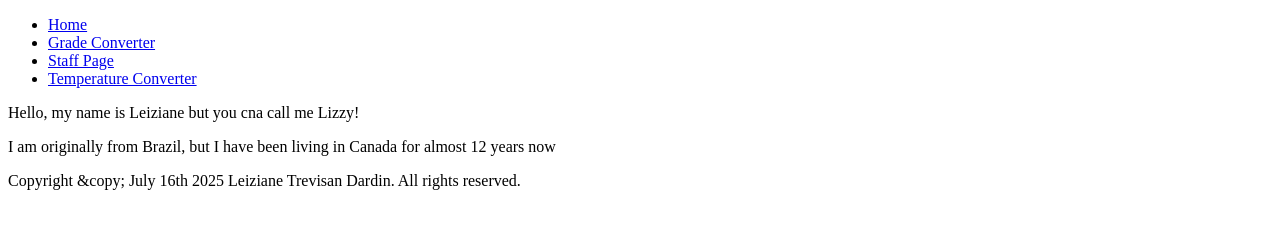
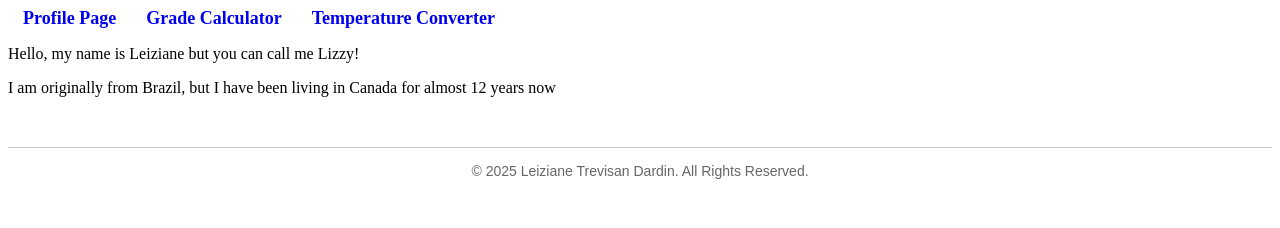
Before and after one commit to LizzyTrevisan/Assignment-1-SODV-1201, a plain HTML site: page Profile Page/index.html in a window 1280 px wide. Drawn offline with Linux system fonts and the light colour scheme.

Commit message:
Added layout.js page to create nav and footer for all pages

```diff
--- a/Grade Converter/index.html
+++ b/Grade Converter/index.html
@@ -6,6 +6,7 @@
     <title>Assignment1</title>
     <link rel="stylesheet" href="../Grade Converter/style.css">
     <script src="../Grade Converter/main.js" defer></script>
+    <script src="../layout.js" defer></script>
 </head>
 <body>
     <main>
--- a/Profile Page/index.html
+++ b/Profile Page/index.html
@@ -4,8 +4,9 @@
     <meta charset="UTF-8">
     <meta name="viewport" content="width=device-width, initial-scale=1.0">
     <title>Assignment1</title>
-    <link rel=""stylesheet" href="style.css">
+    <link rel=""stylesheet" href="../Profile Page/style.css">
     <script src="main.js" defer></script>
+    <script src="../layout.js" defer></script>
 </head>
 <body>
     <main>
--- a/Profile Page/main.js
+++ b/Profile Page/main.js
@@ -1,71 +1,37 @@
+
+/*
+* @Author: Leiziane Trevisan Dardin
+* @StudentID: 459656
+* @Date: optional
+* @Description: I have been using ChatGpt only as a guide to clarify doubts and add new functionalities I have seen or don't remember. I also had learnt how to use querySelector using main.
+OpenAI. (2025). ChatGPT (June 2025 version). https://chat.openai.com/
+*/
+
 //1. task = Create a personal profile page with any kind of style
-
-//A header navigation bar(with links to the pages with the pages created in other tasks).
-
-var navBar = document.createElement("nav");
-var ul = document.createElement("ul");
-    navBar.appendChild(ul);
-
-
-    //using for each to generate my links
-var linkText = ["Home", "Grade Converter", "Staff Page", "Temperature Converter"];
-var linkHref = ["home.html", "grade.html", "staff.html", "temperature.html"];
-
-    linkText.forEach(function(text, index) {
-        var li = document.createElement("li");
-        var anchor = document.createElement("a");
-
-        anchor.textContent = text;
-        anchor.href = linkHref[index];
-
-        li.appendChild(anchor);
-        ul.appendChild(li);
-    });
-
-
-    document.body.appendChild(navBar);
-
-
 
 //Picture appears after 10 secs
 
-var picture= document.createElement("img");
+let picture= document.createElement("img");
     picture.src="./images/image.png";
     picture.style.width = "300px";
 
-setTimeout(function(){
-    document.body.appendChild(picture);
+
+let main = document.querySelector("main");
+
+setTimeout(() => {
+    main.appendChild(picture);
     }, 10000);
-
 
 
 //Paragraphs with text
 
-var paragraph1= document.createElement("p");
-    paragraph1.textContent = "Hello, my name is Leiziane but you cna call me Lizzy!";
+let paragraph1= document.createElement("p");
+    paragraph1.textContent = "Hello, my name is Leiziane but you can call me Lizzy!";
 
-    document.body.appendChild(paragraph1);
 
-var paragraph2 = document.createElement("p");
+let paragraph2 = document.createElement("p");
     paragraph2.textContent = "I am originally from Brazil, but I have been living in Canada for almost 12 years now";
 
-    document.body.appendChild(paragraph2);
 
-
-
-
-
-
-
-
-// footer
-
-//****Falta arrumar a data como current date */
-
-var footer = document.createElement("footer");
-var footerText = document.createElement("p");
-
-footerText.textContent = "Copyright &copy; July 16th 2025 Leiziane Trevisan Dardin. All rights reserved.";
-
-footer.appendChild(footerText);
-document.body.appendChild(footer);
+    main.appendChild(paragraph1);
+    main.appendChild(paragraph2);
--- /dev/null
+++ b/layout.js
@@ -0,0 +1,51 @@
+//Layout master for nav and footer
+
+let header = document.createElement("header");
+header.style.textAlign = "center";
+header.style.padding ="15px";
+header.style.borderBottom = "2px solid #004D40";
+header.style.marginBottom = "30px";
+header.style.fontFamily = "Arial";
+
+let nav = document.createElement("nav");
+
+let pagesName = [
+    {name: "Profile Page", link: "../Profile Page/index.html" },
+    {name: "Grade Calculator", link: "../Grade converter/index.html" },
+    {name: "Temperature Converter", link: "temperature.html" },
+];
+
+pagesName.forEach(page => {
+    let anchor = document.createElement("a");
+
+    anchor.href = page.link;
+    anchor.textContent = page.name;
+    anchor.style.margin = "0 15px";
+    anchor.style.textDecoration = "none";
+    anchor.style.color = "004D40";
+    anchor.style.fontWeight = "bold";
+    anchor.style.fontSize = "18px";
+    anchor.onmouseover = () => anchor.style.color = "#00796B";
+    anchor.onmouseout = () => anchor.style.color ="#0040D40";
+    nav.appendChild(anchor);
+});
+
+header.appendChild(nav);
+document.body.prepend(nav);
+
+
+//FOOTER
+
+let footer = document.createElement("footer");
+footer.style.textAlign = "center";
+footer.style.padding = "15px";
+footer.style.marginTop = "50px";
+footer.style.fontSize = "14px";
+footer.style.color = "#666";
+footer.style.borderTop = "1px solid #ccc";
+footer.style.fontFamily = "Arial";
+
+let year = new Date().getFullYear();
+footer.innerHTML = `&copy; ${year} Leiziane Trevisan Dardin. All Rights Reserved.`;
+
+document.body.appendChild(footer);
```
Also changed, not shown: Grade Converter/style.css (line endings or trailing spaces).
